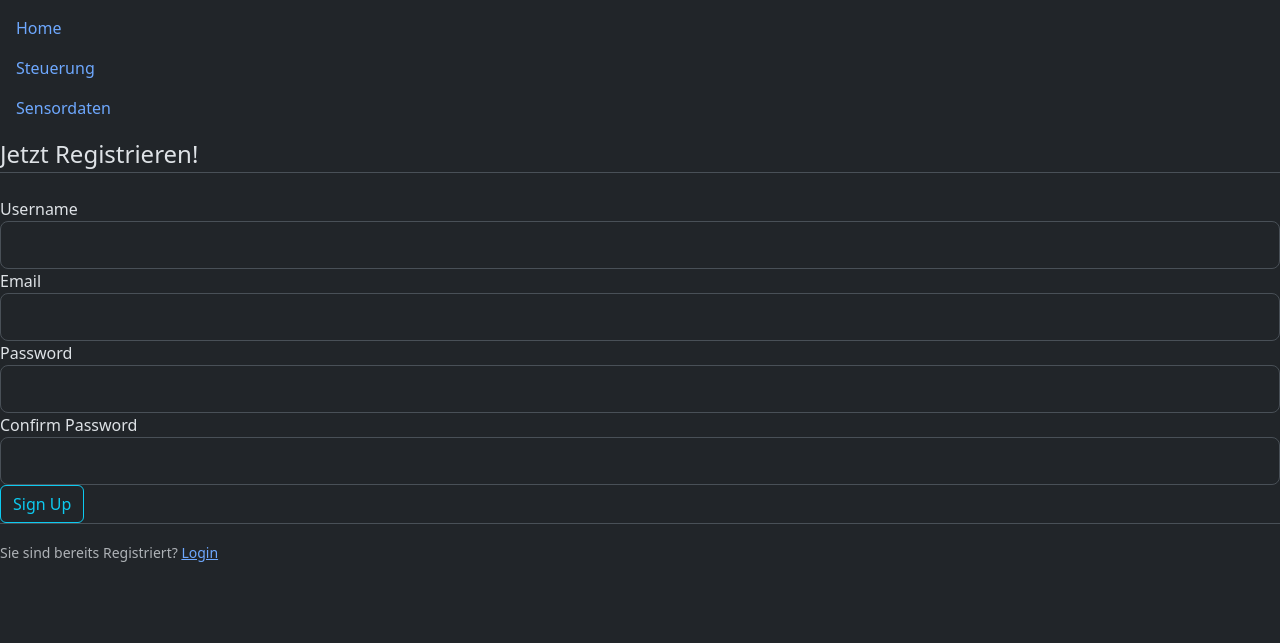
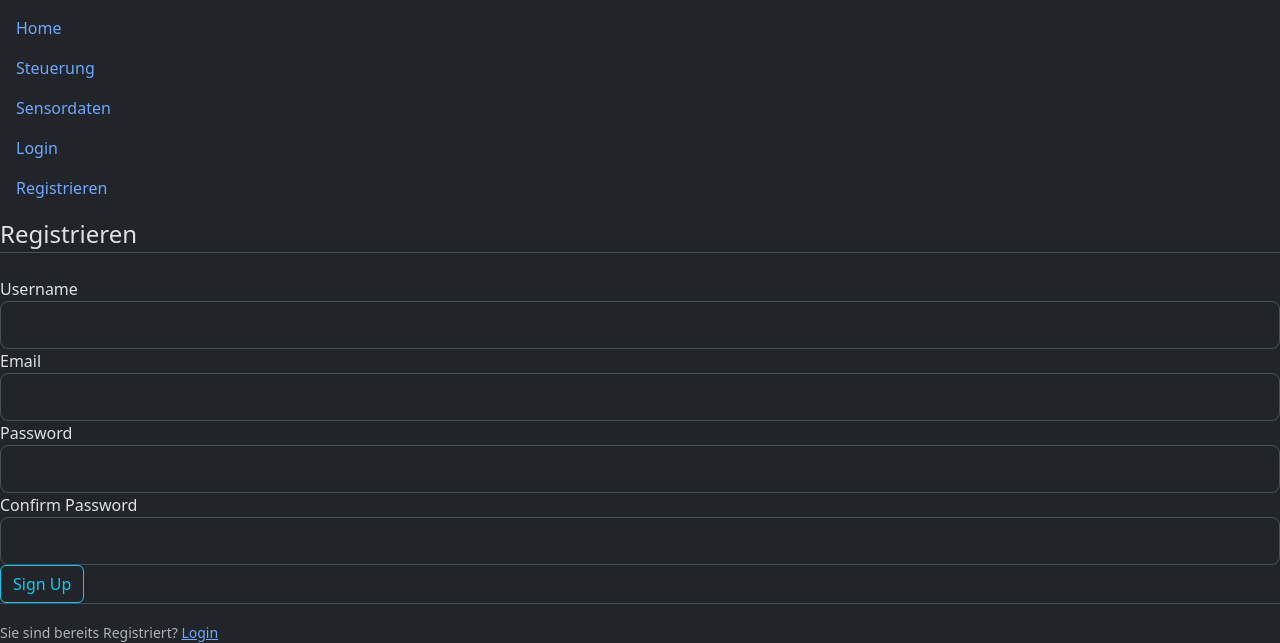
Before and after one commit to MarvinMesaric/mawbot, a Flask app: page /registration in a window 1280 px wide. Shown: the top 643 px of the page. Run offline with Flask 3, Linux system fonts and the light colour scheme.

Commit message:
feat: authentication for login and registration

```diff
--- a/mawbot/__init__.py
+++ b/mawbot/__init__.py
@@ -1,11 +1,15 @@
 from flask import Flask
 from flask_sqlalchemy import SQLAlchemy
 from flask_bcrypt import Bcrypt
+from flask_login import LoginManager
 
 app = Flask(__name__)
 app.config['SECRET_KEY'] = 'test'
 app.config['SQLALCHEMY_DATABASE_URI'] = 'sqlite:///site.db'
 db = SQLAlchemy(app)
 bcrypt = Bcrypt(app)
+login_manager = LoginManager(app)
+login_manager.login_view = 'login'
+login_manager.login_message_category = 'info'
 
 from mawbot import routes #prevent circular imports
--- a/mawbot/forms.py
+++ b/mawbot/forms.py
@@ -1,7 +1,7 @@
 from flask_wtf import FlaskForm
-from wtforms import StringField, PasswordField, SubmitField, BooleanField
-from wtforms import FormField, SubmitField
-from wtforms.validators import Email, DataRequired, Length, EqualTo
+from wtforms import StringField, PasswordField, SubmitField, BooleanField, FormField
+from wtforms.validators import Email, DataRequired, Length, EqualTo, ValidationError
+from mawbot.database import User
 
 
 class RegistrationForm(FlaskForm):
@@ -11,9 +11,19 @@ class RegistrationForm(FlaskForm):
     passwordCheck = PasswordField('Confirm Password', validators=[DataRequired(), EqualTo('password')])
     submit =  SubmitField('Sign Up')
 
+    def validate_username(self, username):
+        user = User.query.filter_by(username=username.data).first()
+        if user:
+            raise ValidationError('Dieser Nutzername wird bereits genutzt.')
+
+    def validate_email(self, email):
+        user = User.query.filter_by(email=email.data).first()
+        if user:
+            raise ValidationError('Diese E-Mail wird bereits genutzt.')
+
 
 class LoginForm(FlaskForm):
-    username = StringField('Username', validators=[DataRequired(), Length(min=2, max=20)])
+    email = StringField('Email', validators=[DataRequired(), Length(min=2, max=20), Email()])
     password = PasswordField('Password', validators=[DataRequired()])
     remember = BooleanField('Eingeloggt bleiben')
     submit =  SubmitField('Login')
--- a/mawbot/routes.py
+++ b/mawbot/routes.py
@@ -1,19 +1,41 @@
-from flask import render_template, url_for, flash, redirect
+from flask import render_template, url_for, flash, redirect, request
 from mawbot import app, db, bcrypt
 from mawbot.forms import RegistrationForm, LoginForm
 from mawbot.database import User
+from flask_login import current_user, login_user, logout_user, login_required
 
 @app.route("/")
+@app.route("/home")
 def home():
     return render_template("home.html")
 
-@app.route("/login")
+@app.route("/controls")
+def controls():
+    return render_template("controls.html")
+
+@app.route("/sensordata")
+def sensordata():
+    return render_template("sensordata.html")
+
+@app.route("/login", methods=['GET', 'POST'])
 def login():
+    if current_user.is_authenticated:
+        return redirect(url_for('home'))
     form = LoginForm()
+    if form.validate_on_submit():
+        user = User.query.filter_by(email=form.email.data).first()
+        if user and bcrypt.check_password_hash(user.password, form.password.data):
+            login_user(user, remember=form.remember.data)
+            next_page = request.args.get('next')
+            return redirect(next_page) if next_page else redirect(url_for('home'))
+        else:
+            flash('Ihr Nutzername / Passwort stimmen nicht überein. Bitte versuchen sie es erneut.')
     return render_template("login.html", form=form, title='Login')
 
-@app.route("/registration")
+@app.route("/registration", methods=['GET', 'POST'])
 def registration():
+    if current_user.is_authenticated:
+        return redirect(url_for('home'))
     form = RegistrationForm()
     if form.validate_on_submit():
         hashed_password = bcrypt.generate_password_hash(form.password.data).decode('utf-8')
@@ -22,4 +44,9 @@ def registration():
         db.session.commit()
         flash('Ihr Account wurde erstellt, Sie können sich jetzt einloggen')
         return render_template(url_for('login'))
-    return render_template("register.html", form = form, title='Registrieren')
+    return render_template("registration.html", form = form, title='Registrieren')
+
+@app.route("/logout")
+def logout():
+    logout_user()
+    return redirect(url_for('home'))
--- a/mawbot/templates/base.html
+++ b/mawbot/templates/base.html
@@ -10,14 +10,27 @@
         <nav class="navbar navbar-expand-sm bg-dark navbar-dark">
             <ul class="nav flex-column">
                 <li class="nav-item">
-                    <a class="nav-link" aria-current="page" href="home.html">Home</a>
+                    <a class="nav-link" aria-current="page" href="{{ url_for('home') }}">Home</a>
                 </li>
                 <li class="nav-item">
-                    <a class="nav-link" aria-current="page" href="steuerung.html">Steuerung</a>
+                    <a class="nav-link" aria-current="page" href="{{ url_for('controls') }}">Steuerung</a>
                 </li>
                 <li class="nav-item">
-                    <a class="nav-link" aria-current="page" href="sensordaten.html">Sensordaten</a>
+                    <a class="nav-link" aria-current="page" href="{{ url_for('sensordata') }}">Sensordaten</a>
                 </li>
+                {% if current_user.is_authenticated %}
+                <li class="nav-item">
+                    <a class="nav-link" aria-current="page" href="{{ url_for('logout') }}">Logout</a>
+                </li>
+                {% else %}
+                <li class="nav-item">
+                    <a class="nav-link" aria-current="page" href="{{ url_for('login') }}">Login</a>
+                </li>
+                <li class="nav-item">
+                    <a class="nav-link" aria-current="page" href="{{ url_for('registration') }}">Registrieren</a>
+                </li>
+                {% endif %}
+
 
             </ul>
 
--- /dev/null
+++ b/mawbot/templates/controls.html
@@ -0,0 +1,4 @@
+{% extends "base.html" %}
+{% block content %}
+    <h1 class="text-danger font-monospace">Steuerung</h1>
+{% endblock content %}
--- a/mawbot/templates/register.html
+++ b/mawbot/templates/registration.html
@@ -1,10 +1,10 @@
 {% extends "base.html" %}
 {% block content %}
     <div class="content-section">
-        <form action="POST" action="">
+        <form method="POST" action="">
             {{ form.hidden_tag() }}
                 <fieldset class="form-group">
-                    <legend class="border-bottom mb-4">Jetzt Registrieren!</legend>
+                    <legend class="border-bottom mb-4">Registrieren</legend>
                     <div class="form-group">
                         {{ form.username.label(class="form-control-label") }}
                         {{ form.username(class="form-control form-control-lg")}}
@@ -21,6 +21,7 @@
                         {{ form.passwordCheck.label(class="form-control-label") }}
                         {{ form.passwordCheck(class="form-control form-control-lg")}}
                     </div>
+
                 </fieldset>
                 <div class="form-group">
                     {{ form.submit(class="btn btn-outline-info") }}
--- /dev/null
+++ b/mawbot/templates/sensordata.html
@@ -0,0 +1,4 @@
+{% extends "base.html" %}
+{% block content %}
+    <h1 class="text-danger font-monospace">Sensordaten</h1>
+{% endblock content %}
--- a/mawbot/templates/sensordaten.html
+++ /dev/null
@@ -1 +0,0 @@
-+
```
Also changed, not shown: mawbot/database.py (+6 -3 lines), mawbot/templates/login.html (+27 -0 lines), instance/site.db (added).
